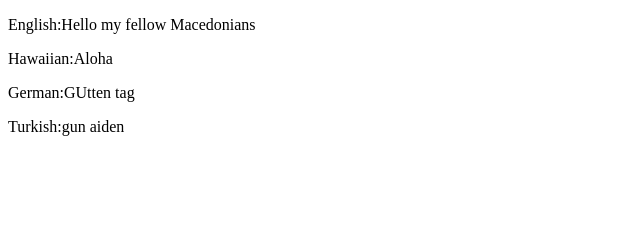
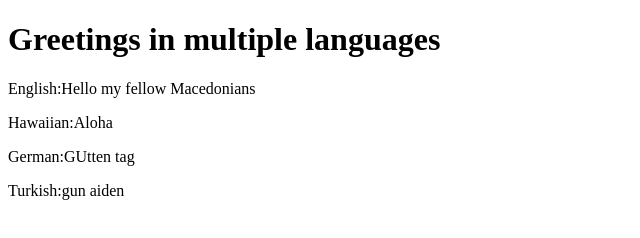
Before and after one commit to NenadGeorgievski/HTML_And_CSS_Course, a plain HTML site: page HTML_AND_CSS_Introduction/Homework3/HelloMacedonia.html in a window 1280 px wide. Shown: the whole page, without its empty margins (0-640 px from the left). Drawn offline with Linux system fonts and the light colour scheme.

Commit message:
added h1 header to HelloMacedonia.html

```diff
--- a/HTML_AND_CSS_Introduction/Homework3/HelloMacedonia.html
+++ b/HTML_AND_CSS_Introduction/Homework3/HelloMacedonia.html
@@ -7,6 +7,7 @@
     <title>Document</title>
 </head>
 <body>
+    <h1>Greetings in multiple languages</h1>
     <p>English:Hello my fellow Macedonians</p>
     <p>Hawaiian:Aloha</p>
     <p>German:GUtten tag</p>
```
